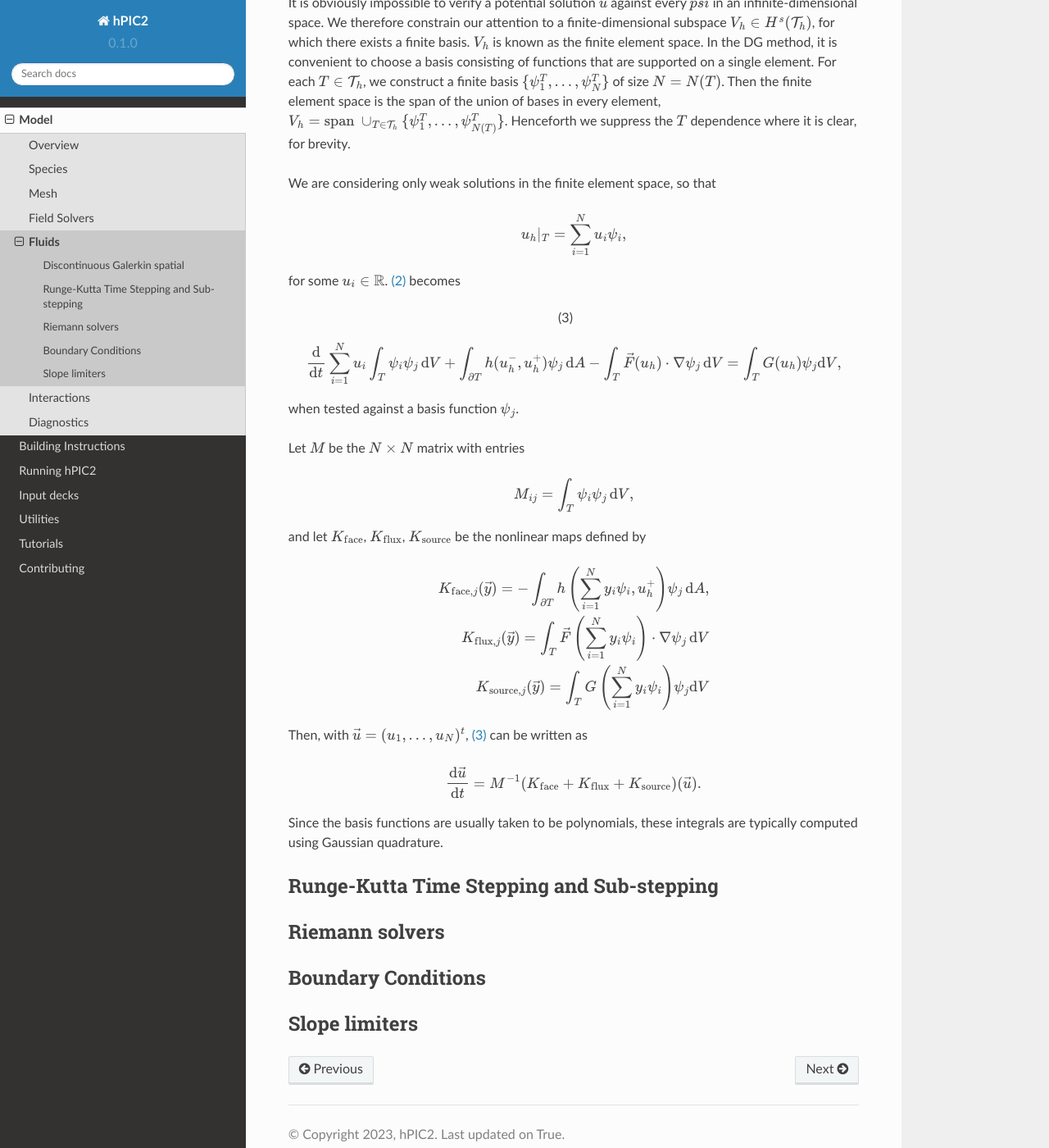
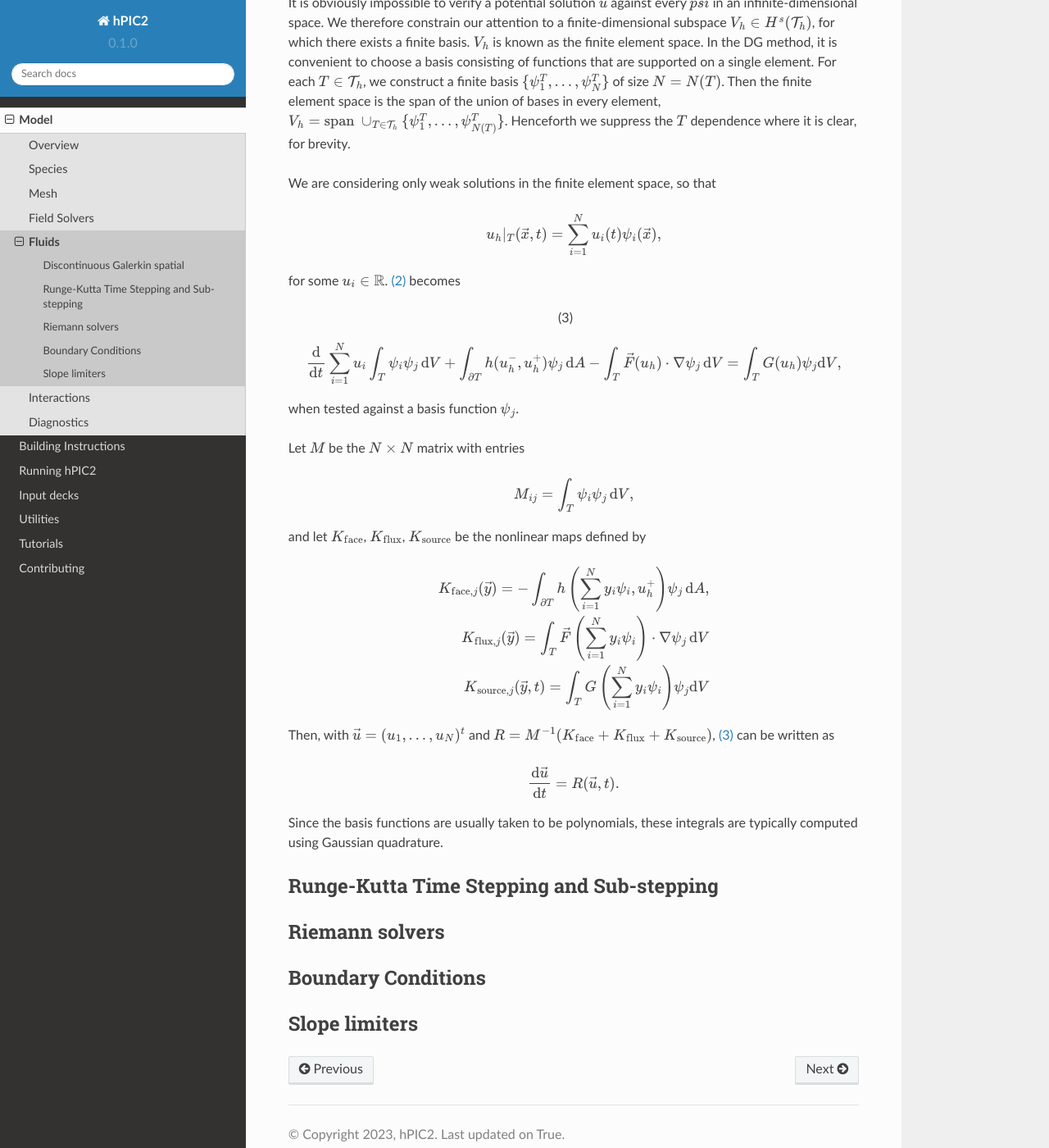
Before and after one commit to lcpp-org/hpic2doc, a Sphinx documentation site: the page built from docs/source/fluids.rst, in a window 1280 px wide and 1400 px high, scrolled down 1468 px. Shown: the whole window at 82% size. Built offline with Sphinx 7.4.7 and the Read the Docs theme 2.0.0, drawn with Linux system fonts in a browser that asks for light colours.

Commit message:
Simplify ODE

```diff
--- a/docs/source/fluids.rst
+++ b/docs/source/fluids.rst
@@ -112,7 +112,7 @@ so that
 
 .. math::
 
-    u_h|_T = \sum_{i=1}^N u_i \psi_i,
+    u_h|_T (\vec{x}, t) = \sum_{i=1}^N u_i(t) \psi_i(\vec{x}),
 
 for some :math:`u_i \in \mathbb{R}`.
 :eq:`fluids:dg_weak_form` becomes
@@ -147,16 +147,17 @@ be the nonlinear maps defined by
     K_{\mathrm{flux}, j} (\vec{y}) =
     \int_T \vec{F}\left( \sum_{i=1}^N y_i \psi_i \right) \cdot \nabla \psi_j \, \mathrm{d} V
 
-    K_{\mathrm{source}, j} (\vec{y}) =
+    K_{\mathrm{source}, j} (\vec{y}, t) =
     \int_T G\left( \sum_{i=1}^N y_i \psi_i \right) \psi_j \mathrm{d} V
 
-Then, with :math:`\vec{u} = (u_1, \ldots, u_N)^t`,
+Then, with :math:`\vec{u} = (u_1, \ldots, u_N)^t`
+and :math:`R = M^{-1} (K_{\mathrm{face}} + K_{\mathrm{flux}} + K_{\mathrm{source}})`,
 :eq:`fluids:finite_weak_form` can be written as
 
 .. math::
 
     \frac{\mathrm{d} \vec{u}}{\mathrm{d} t} =
-    M^{-1} (K_{\mathrm{face}} + K_{\mathrm{flux}} + K_{\mathrm{source}}) (\vec{u}).
+    R (\vec{u}, t).
 
 Since the basis functions are usually taken to be polynomials,
 these integrals are typically computed using Gaussian quadrature.
```
